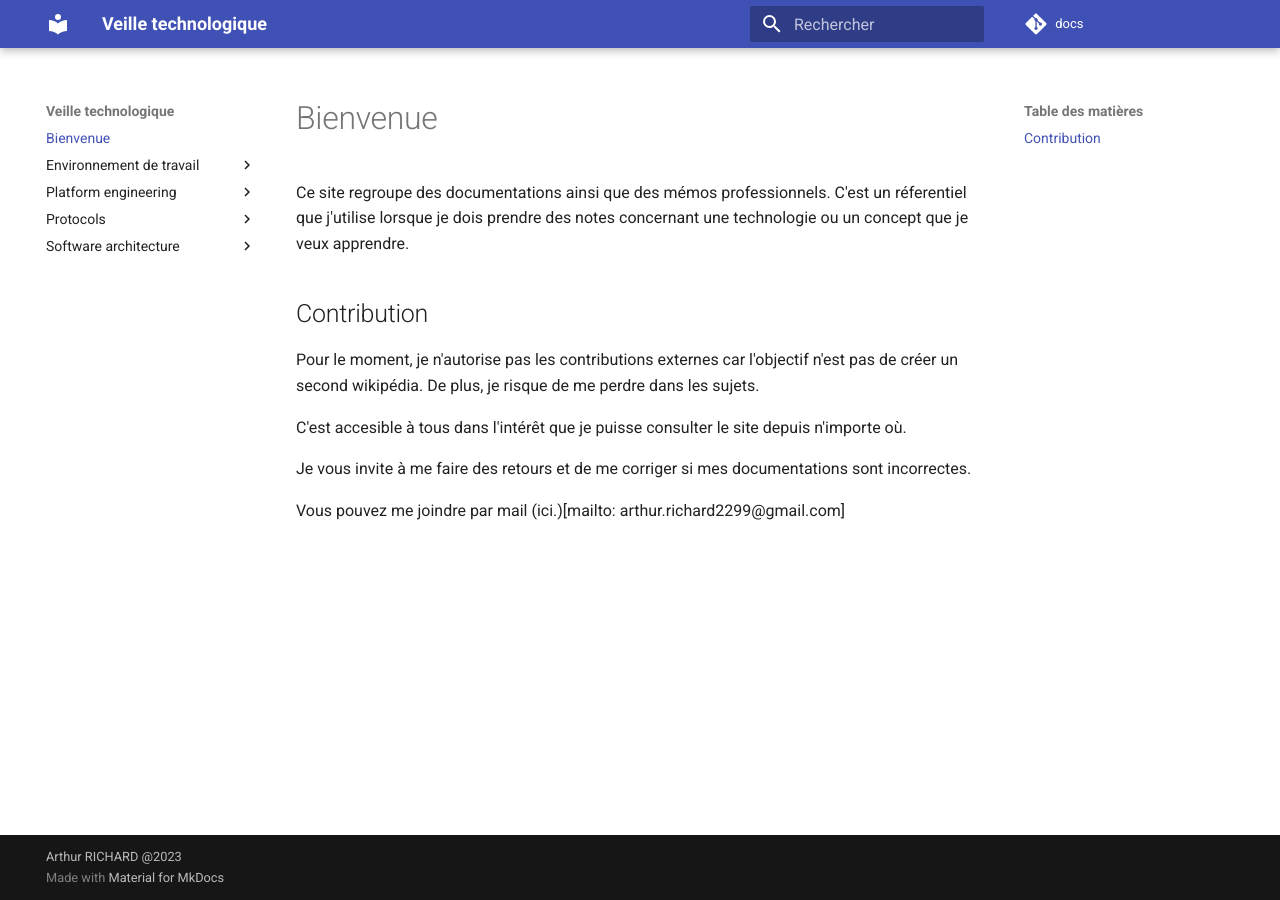
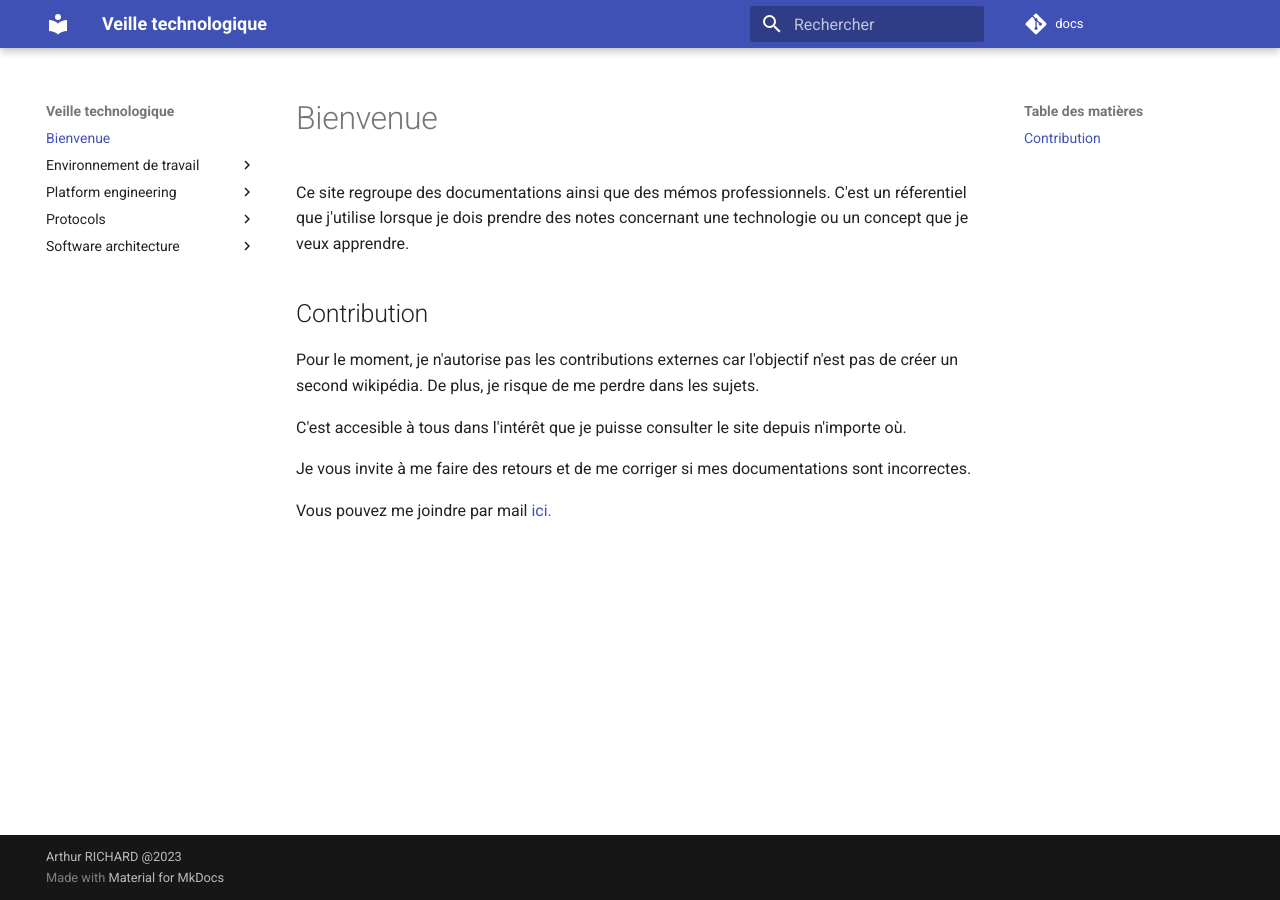
Before and after one commit to arthuRHD/docs, an MkDocs documentation site: the page built from docs/index.md, in a window 1280 px wide. Built offline with MkDocs 1.6.1 and Material for MkDocs 9.7.7, drawn with Linux system fonts in a browser that asks for light colours; comment, search, counter and statistics services are not loaded.

Commit message:
Update index.md

```diff
--- a/docs/index.md
+++ b/docs/index.md
@@ -12,4 +12,4 @@ C'est accesible à tous dans l'intérêt que je puisse consulter le site depuis
 
 Je vous invite à me faire des retours et de me corriger si mes documentations sont incorrectes.
 
-Vous pouvez me joindre par mail (ici.)[mailto: arthur.richard2299@gmail.com]
+Vous pouvez me joindre par mail [ici.](mailto: arthur.richard2299@gmail.com)
```
